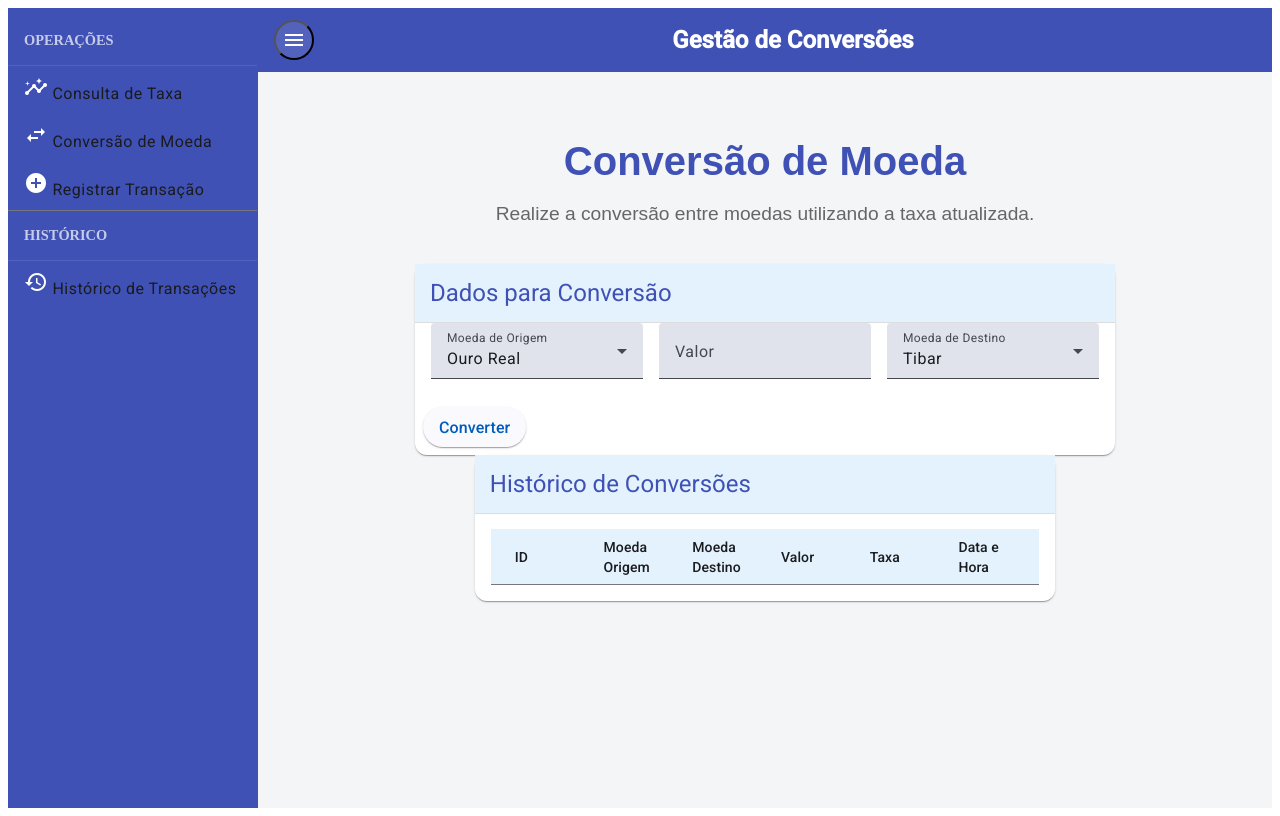
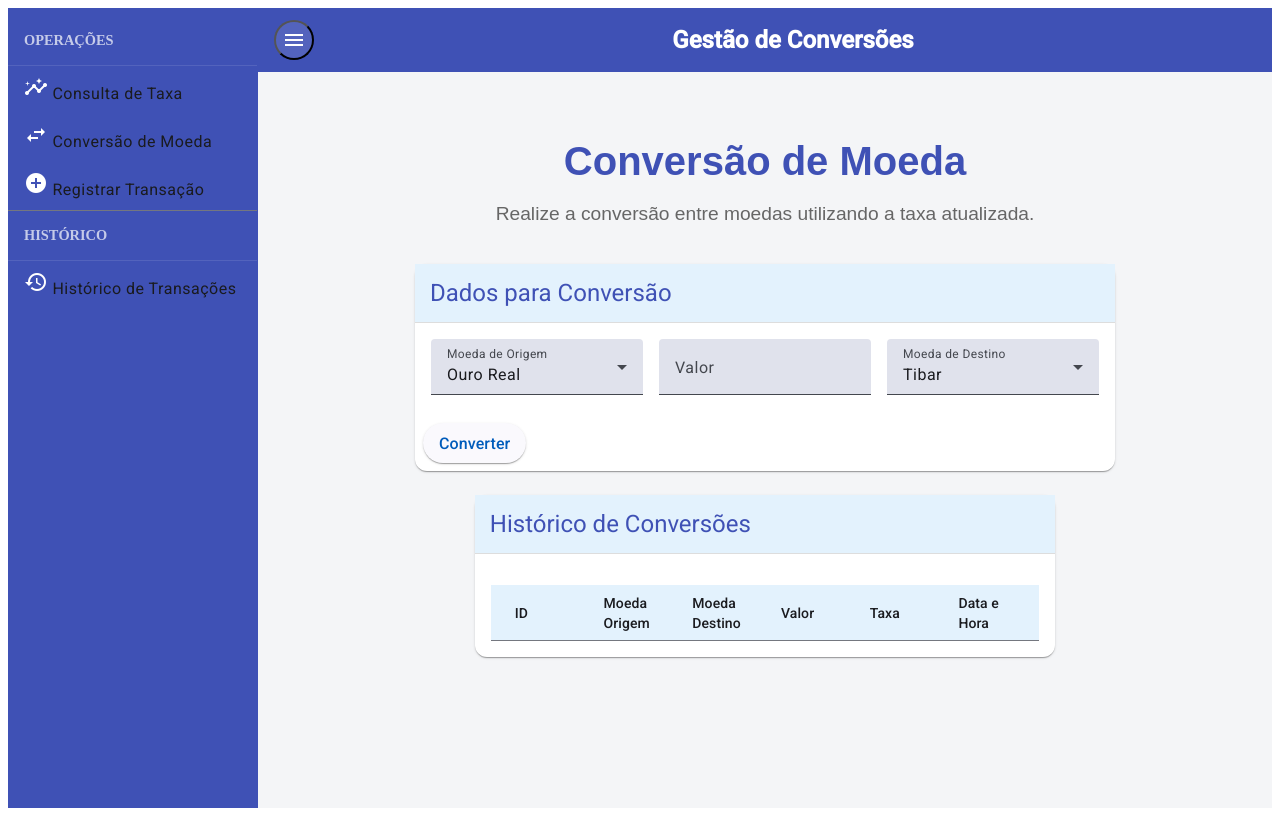
Before and after one commit to WilliamClown/taxaconversao, an Angular app: page /conversao-moeda in a window 1280 px wide. Built offline with nearby package versions, Linux system fonts and the light colour scheme.

Commit message:
Ajustado espaçamento entre os cards e titulo

```diff
--- a/src/app/components/conversao-moeda/conversao-moeda.component.css
+++ b/src/app/components/conversao-moeda/conversao-moeda.component.css
@@ -147,12 +147,14 @@
     margin: 0 auto;
     max-width: 1200px;
     background: #ffffff;
+    margin-bottom: 24px; /* Espaçamento entre os cartões */
   }
 
   mat-card-header {
     background-color: #e3f2fd;
     padding: 15px;
     border-bottom: 1px solid #ddd;
+    margin-bottom: 16px; /* Espaçamento entre o título e os campos */
   }
 
   mat-card-title {
```
